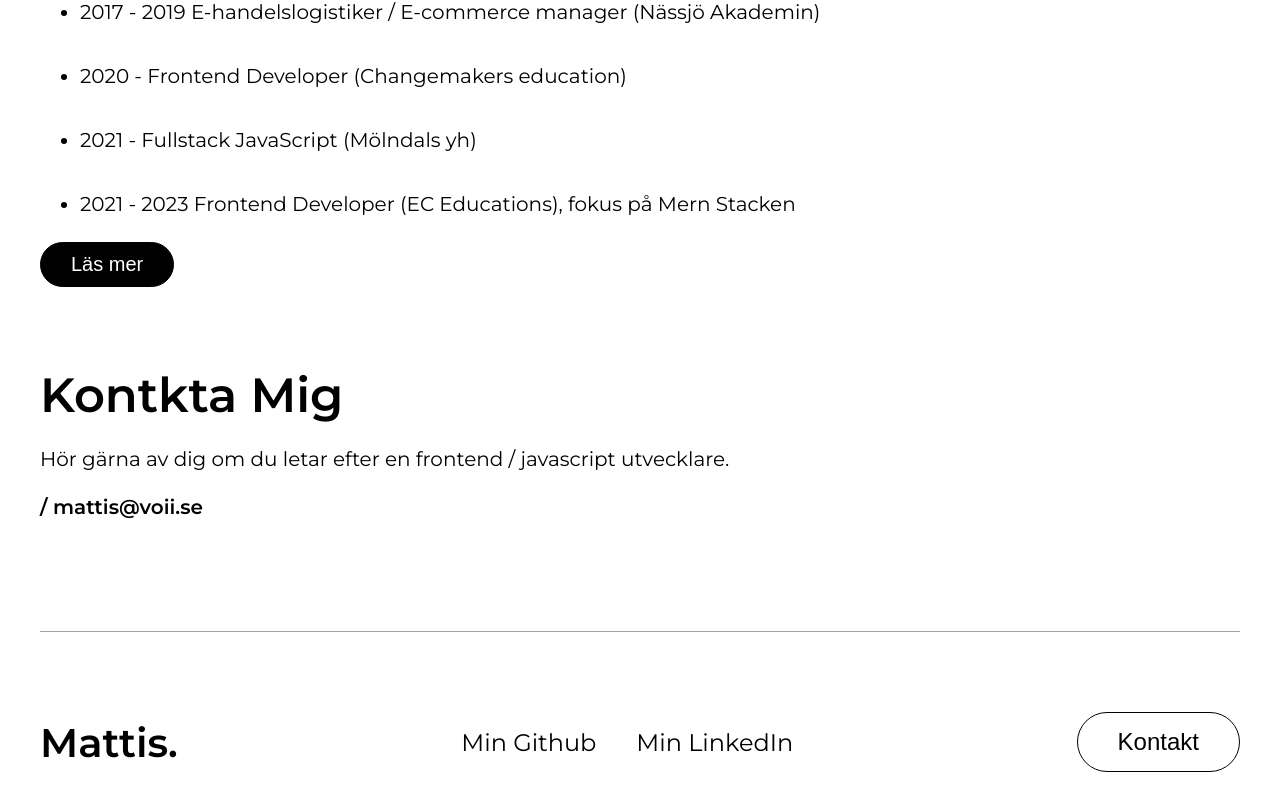
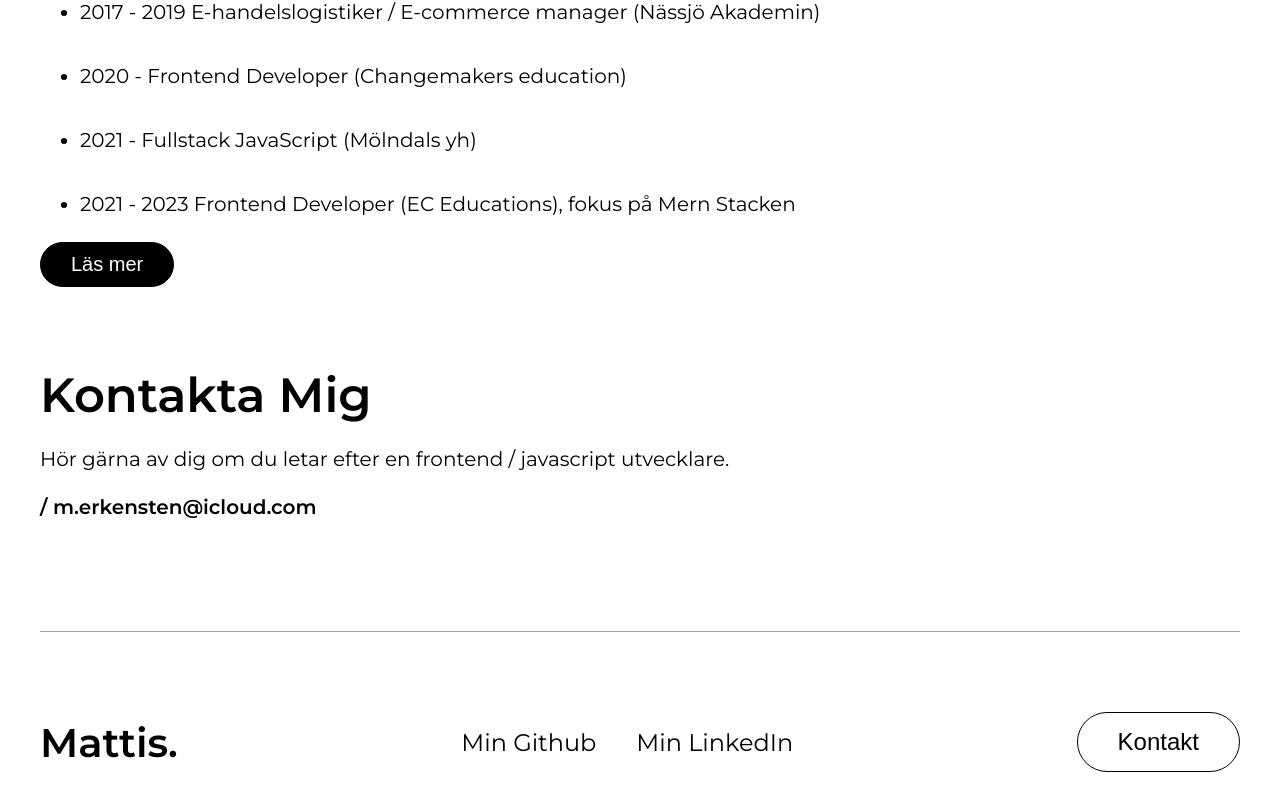
Before and after one commit to merkensten/portfolio, a Next.js app: page / in a window 1280 px wide. Shown: the part 2612-3422 px from the top of the page. Built offline with nearby package versions, Linux system fonts and the light colour scheme.

Commit message:
Mindre fixes implementerade

```diff
--- a/src/components/main/kontakt/Kontakt.tsx
+++ b/src/components/main/kontakt/Kontakt.tsx
@@ -6,12 +6,12 @@ import styles from './Kontakt.module.scss';
 function Kontakt() {
   return (
     <Wrapper cssClass={styles.kontakt_wrapper}>
-      <h2 id="kontakt">Kontkta Mig</h2>
+      <h2 id="kontakt">Kontakta Mig</h2>
       <p>
         Hör gärna av dig om du letar efter en frontend / javascript utvecklare.
       </p>
       <p className={styles.kontakt_mail_link}>
-        / <a href="mailto:mattis@voii.se">mattis@voii.se</a>
+        / <a href="mailto:m.erkensten@icloud.com">m.erkensten@icloud.com</a>
       </p>
     </Wrapper>
   );
--- a/src/components/nav/footer/Footer.module.scss
+++ b/src/components/nav/footer/Footer.module.scss
@@ -53,6 +53,7 @@
 
       button {
         margin: 0;
+        color: #000;
       }
     }
   }
```
Also changed, not shown: src/components/main/projekt/ProjektImgWrapper.tsx (added, +35 -0 lines).
